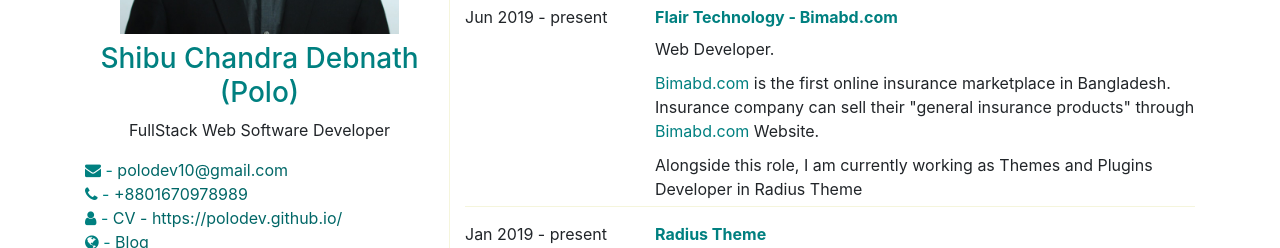
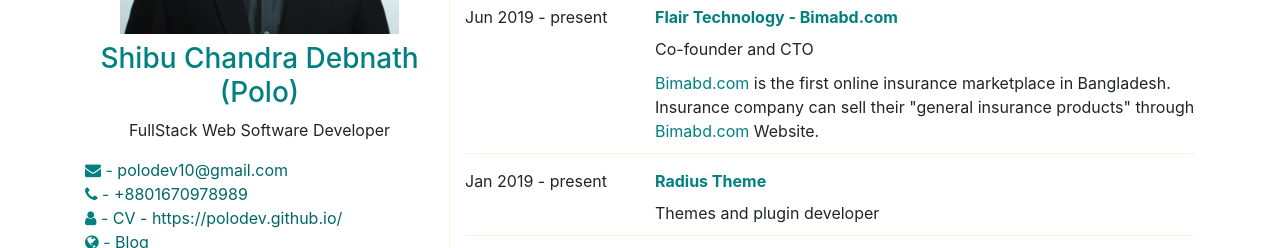
Before and after one commit to polodev/polodev.github.io, a website: page index.html in a window 1280 px wide. Shown: the part 256-504 px from the top of the page. Drawn offline with Linux system fonts and the light colour scheme.

Commit message:
--updated--

```diff
--- a/index.html
+++ b/index.html
@@ -150,9 +150,8 @@
 							<div class='col-md-9'>
 								<p class='company'>Flair Technology - <a href="https://bimabd.com">Bimabd.com</a> </p>
 								<div class='description'>
-									<p class="role">Web Developer.</p>
+									<p class="role">Co-founder and CTO</p>
 									<p class="role"><a href="https://bimabd.com">Bimabd.com</a> is the first online insurance marketplace in Bangladesh. <br> Insurance company can sell their "general insurance products" through <a href="https://bimabd.com">Bimabd.com</a> Website.</p>
-									<p>Alongside this role, I am currently working as Themes and Plugins Developer in Radius Theme</p>
 								</div>
 								<!-- /.description -->
 								<!-- /.company -->
```
